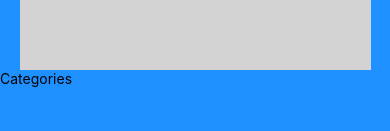
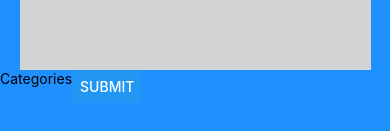
Before and after one commit to leewardchear/chearingyou, a React Native app: screen /Main in a window 390 px wide. Shown: the part 669-800 px from the top of the page. Built offline with nearby package versions, Linux system fonts and the light colour scheme.

Commit message:
added button to mainscreen for submit

```diff
--- a/screens/MainScreen.js
+++ b/screens/MainScreen.js
@@ -6,9 +6,10 @@ import {
   Text,
   TouchableHighlight,
   Image,
+  Button,
 } from "react-native";
 
-function MainScreen(props) {
+function MainScreen({ navigation }) {
   return (
     <View style={styles.background}>
       <View style={styles.topBar}>
@@ -29,7 +30,12 @@ function MainScreen(props) {
       <TextInput style={styles.journalinput} multiline={true} />
       <View style={styles.categories}>
         <Text>Categories</Text>
-        <View></View>
+        <View>
+            <Button
+                title="Submit"
+                onPress={() => navigation.navigate("Splash")}
+            />
+        </View>
       </View>
     </View>
   );
```
